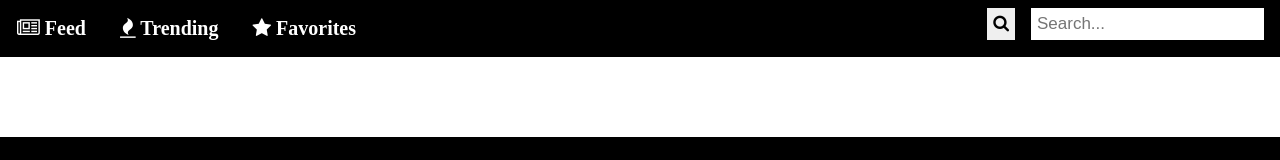
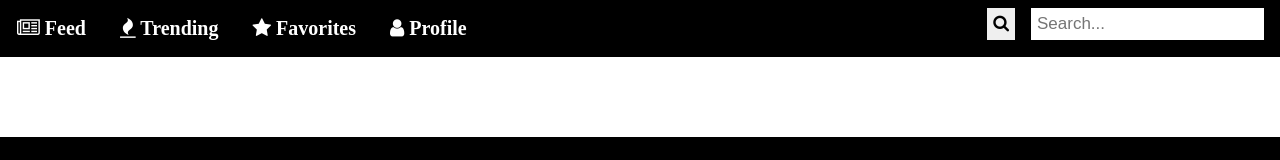
Before and after one commit to Cash-Money-McCoy/COSC484-Project, a plain HTML site: page frontend/template.html in a window 1280 px wide. Shown: the top 160 px of the page. Drawn offline with Linux system fonts and the light colour scheme.

Commit message:
adding profile
adding profile icon and tab to navigation bar

```diff
--- a/frontend/template.html
+++ b/frontend/template.html
@@ -13,6 +13,7 @@
 	<a href="#"><i class="fa fa-newspaper-o"></i> Feed</a>
 	<a href="#"><i class="fa fa-fire"></i> Trending</a>
 	<a href="#"><i class="fa fa-star"></i> Favorites</a>
+	<a href="#"><i class="fa fa-user"></i> Profile</a>
 
 	<input type="text" name="searchBar" id="searchBar" placeholder="Search...">
 	<button id="searchButton" type="submit"><i class="fa fa-search"></i></button>
```
